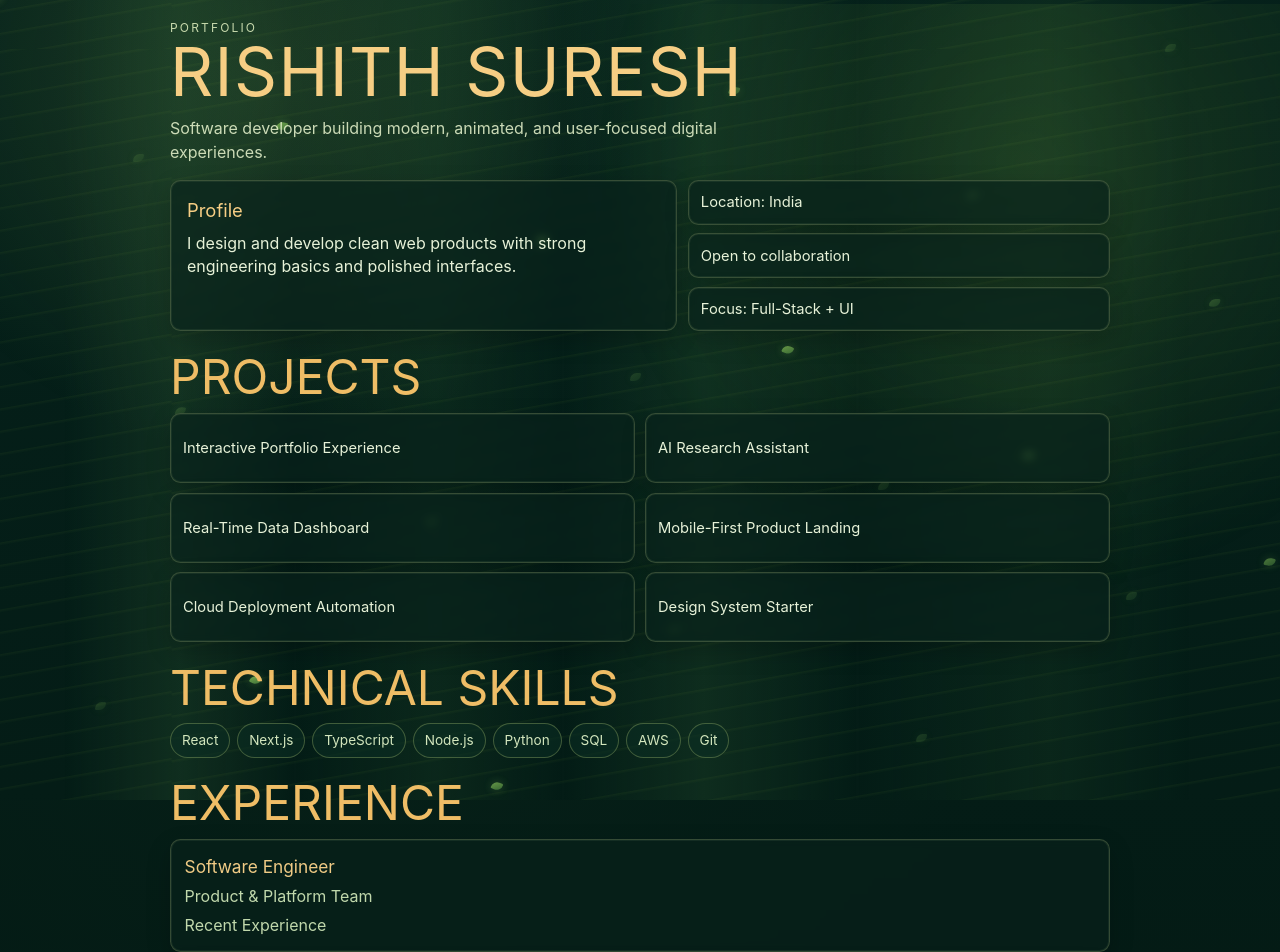
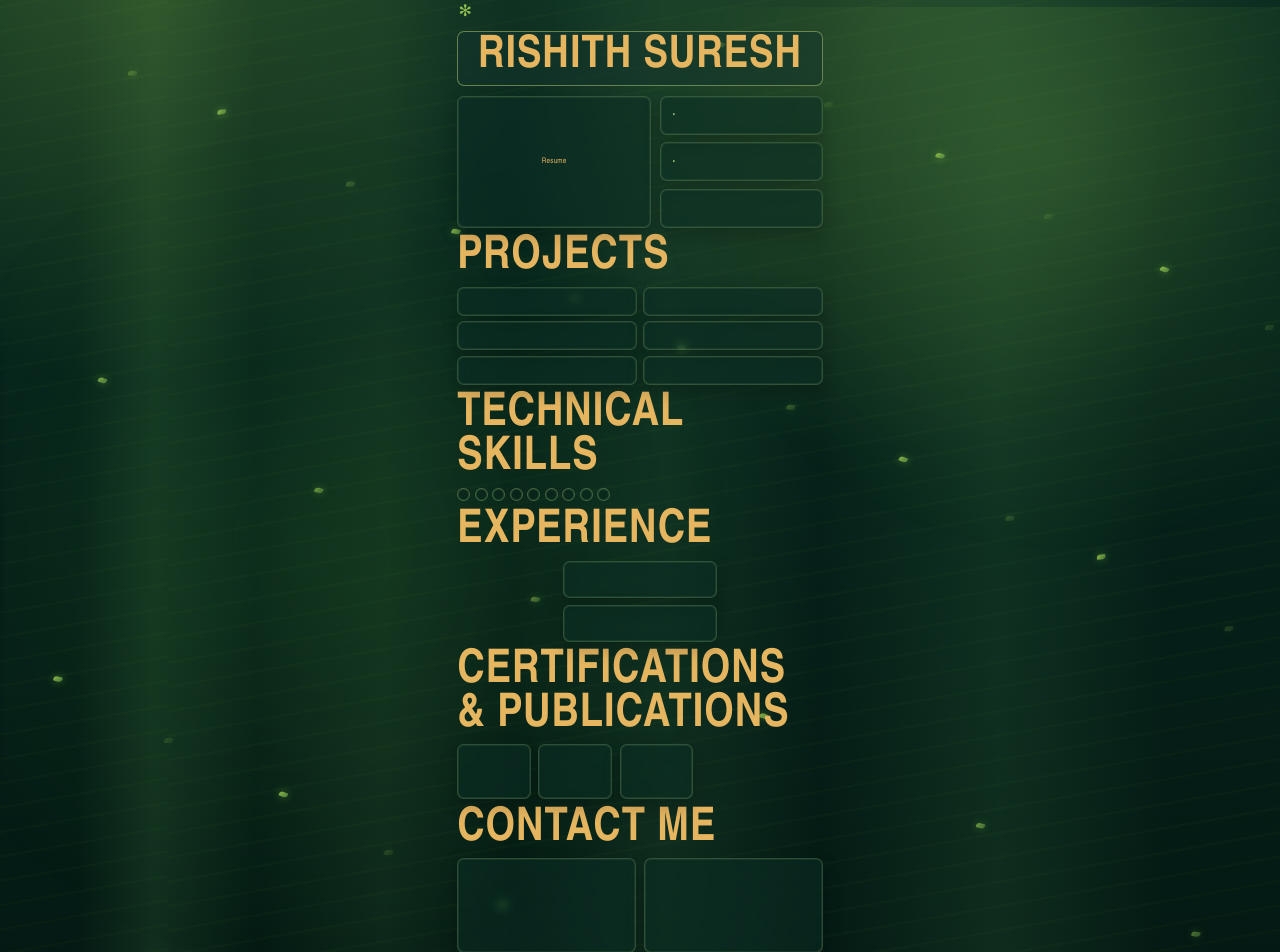
Before and after one commit to RishithSuresh/Portfolio, a Next.js app: page / in a window 1280 px wide. Shown: the top 952 px of the page. Built offline with nearby package versions, Linux system fonts and the light colour scheme.

Commit message:
feat: restyle homepage structure to match provided reference
Agent-Logs-Url: https://github.com/RishithSuresh/Portfolio/sessions/00f1c4b5-6831-4ee9-88f2-c230822538ca

Co-authored-by: RishithSuresh <143060476+RishithSuresh@users.noreply.github.com>

```diff
--- a/src/app/globals.css
+++ b/src/app/globals.css
@@ -1,12 +1,11 @@
 @import "tailwindcss";
 
 :root {
-  --bg: #051e18;
-  --bg-deep: #031712;
-  --gold: #efbd66;
-  --gold-soft: #f6ce84;
-  --text: #e7f2d8;
-  --card-border: rgba(199, 213, 142, 0.24);
+  --bg: #041d17;
+  --bg-soft: #0a2a22;
+  --gold: #e5b560;
+  --card-border: rgba(144, 178, 120, 0.28);
+  --card-fill: rgba(11, 45, 36, 0.56);
 }
 
 * {
@@ -20,240 +19,219 @@ body {
 }
 
 body {
-  font-family: Inter, "Segoe UI", Arial, sans-serif;
-  background: radial-gradient(circle at 30% -10%, rgba(77, 131, 67, 0.26), transparent 45%), var(--bg);
-  color: var(--text);
+  font-family: "Arial Narrow", Arial, sans-serif;
+  background: var(--bg);
+  color: #dfe9ca;
 }
 
-.portfolio-root {
+.reference-root {
   position: relative;
   min-height: 100vh;
   overflow: hidden;
-  padding: 1.2rem 0.6rem 2rem;
+  display: flex;
+  justify-content: center;
+  padding: 0;
   background:
-    linear-gradient(180deg, rgba(5, 33, 27, 0.82), rgba(3, 24, 18, 0.95)),
-    linear-gradient(0deg, rgba(11, 56, 42, 0.35), transparent 30%);
+    radial-gradient(circle at 70% 0%, rgba(90, 130, 58, 0.35), transparent 34%),
+    linear-gradient(180deg, rgba(7, 41, 32, 0.96) 0%, rgba(4, 25, 19, 0.98) 100%);
 }
 
-.forest-overlay,
-.fog-glow,
-.wind-lines,
-.leaves-layer {
+.reference-overlay,
+.reference-glow,
+.reference-lines,
+.reference-leaves {
   pointer-events: none;
-  position: fixed;
+  position: absolute;
   inset: 0;
 }
 
-.forest-overlay {
+.reference-overlay {
   z-index: 0;
   background:
-    linear-gradient(90deg, transparent 5%, rgba(45, 88, 52, 0.3) 14%, transparent 23%, rgba(35, 80, 46, 0.22) 34%, transparent 44%, rgba(47, 98, 56, 0.24) 55%, transparent 67%, rgba(34, 79, 45, 0.2) 82%, transparent 93%),
-    radial-gradient(circle at 20% 10%, rgba(111, 151, 72, 0.22), transparent 30%);
-  filter: blur(0.2px);
+    radial-gradient(circle at 10% -5%, rgba(159, 204, 70, 0.25), transparent 28%),
+    linear-gradient(90deg, transparent 6%, rgba(41, 84, 49, 0.35) 12%, transparent 20%, rgba(38, 76, 45, 0.28) 30%, transparent 40%, rgba(42, 89, 54, 0.29) 52%, transparent 64%, rgba(45, 99, 59, 0.25) 78%, transparent 91%);
 }
 
-.fog-glow {
+.reference-glow {
   z-index: 1;
-  background: radial-gradient(circle at 80% 20%, rgba(140, 194, 74, 0.16), transparent 36%);
-  animation: fogFloat 8s ease-in-out infinite alternate;
+  background:
+    radial-gradient(circle at 82% 15%, rgba(140, 194, 74, 0.18), transparent 30%),
+    radial-gradient(circle at 24% 56%, rgba(74, 147, 52, 0.14), transparent 38%);
+  animation: fogFloat 7s ease-in-out infinite alternate;
 }
 
-.wind-lines {
+.reference-lines {
   z-index: 2;
-  opacity: 0.5;
-  background-image: repeating-linear-gradient(170deg, transparent 0, transparent 18px, rgba(145, 185, 62, 0.12) 19px, transparent 22px);
-  animation: windFlow 14s linear infinite;
+  opacity: 0.34;
+  background-image: repeating-linear-gradient(170deg, transparent 0, transparent 20px, rgba(142, 189, 60, 0.12) 21px, transparent 24px);
+  animation: windFlow 12s linear infinite;
 }
 
-.leaves-layer {
+.reference-leaves {
   z-index: 3;
   overflow: hidden;
 }
 
-.leaf-particle {
+.leaf-dot {
   position: absolute;
-  width: 11px;
-  height: 8px;
-  border-radius: 10px 2px 10px 2px;
-  background: linear-gradient(140deg, #7eb453, #3f7338);
-  box-shadow: 0 0 10px rgba(129, 190, 88, 0.4);
+  width: 9px;
+  height: 5px;
+  border-radius: 8px 2px 8px 2px;
+  background: linear-gradient(120deg, #9fcb4e, #52853f);
+  box-shadow: 0 0 8px rgba(139, 200, 77, 0.55);
 }
 
-.content {
+.reference-content {
   position: relative;
   z-index: 10;
-  width: min(940px, 100%);
-  margin: 0 auto;
+  width: min(375px, 100%);
+  min-height: 100vh;
+  padding: 0.3rem 0.3rem 1.1rem;
   display: grid;
-  gap: 1.35rem;
+  gap: 0.62rem;
 }
 
-.hero-section h1 {
+.logo-mark {
   margin: 0;
-  font-size: clamp(2.1rem, 7.4vw, 4.2rem);
-  letter-spacing: 0.02em;
-  line-height: 1.03;
-  color: var(--gold-soft);
+  font-size: 1rem;
+  color: #90bb4f;
+  line-height: 1;
+  padding-left: 0.08rem;
 }
 
-.tag {
-  margin: 0;
-  letter-spacing: 0.18em;
-  color: rgba(227, 242, 194, 0.86);
-  font-size: 0.75rem;
+.name-shell {
+  border: 1px solid rgba(166, 188, 109, 0.58);
+  border-radius: 0.45rem;
+  background: rgba(20, 52, 44, 0.52);
+  padding: 0.34rem 0.2rem;
 }
 
-.hero-copy {
-  margin-top: 0.6rem;
-  margin-bottom: 0;
-  max-width: 58ch;
-  color: rgba(223, 236, 198, 0.9);
+.name-shell h1 {
+  margin: 0;
+  text-align: center;
+  color: var(--gold);
+  font-size: 2.8rem;
+  line-height: 0.94;
+  letter-spacing: 0.02em;
+  font-weight: 700;
 }
 
-.hero-grid {
-  margin-top: 1rem;
+.intro-shell {
   display: grid;
-  grid-template-columns: 1.2fr 1fr;
-  gap: 0.7rem;
-}
-
-.compact-stack {
-  display: grid;
+  grid-template-columns: 1fr 0.84fr;
   gap: 0.55rem;
 }
 
-.glass-card {
+.ref-card {
   border: 1px solid var(--card-border);
-  border-radius: 0.65rem;
-  background: rgba(9, 34, 28, 0.64);
-  box-shadow: inset 0 0 0 1px rgba(122, 159, 109, 0.12), 0 9px 24px rgba(0, 0, 0, 0.2);
+  border-radius: 0.42rem;
+  background: var(--card-fill);
+  box-shadow: inset 0 0 0 1px rgba(159, 193, 127, 0.1), 0 7px 18px rgba(0, 0, 0, 0.22);
   backdrop-filter: blur(4px);
 }
 
-.intro-card {
-  padding: 1rem;
+.resume-card {
+  min-height: 132px;
+  display: grid;
+  place-items: center;
+  color: var(--gold);
+  font-size: 0.48rem;
+  letter-spacing: 0.03em;
 }
 
-.intro-card h2 {
-  margin: 0;
-  color: var(--gold-soft);
-  font-size: 1.15rem;
+.quick-cards {
+  display: grid;
+  gap: 0.45rem;
 }
 
-.intro-card p {
-  margin: 0.45rem 0 0;
-  line-height: 1.45;
+.quick-card {
+  min-height: 28px;
+  color: #96b966;
+  display: flex;
+  align-items: center;
+  padding-left: 0.7rem;
+  font-size: 1.1rem;
 }
 
-.mini-card {
-  padding: 0.64rem 0.75rem;
-  font-size: 0.92rem;
+.reference-section {
+  display: grid;
+  gap: 0.35rem;
 }
 
-.section-title {
+.reference-title {
   margin: 0;
   color: var(--gold);
-  font-size: clamp(1.95rem, 5.8vw, 3rem);
-  line-height: 0.98;
+  font-size: clamp(1.12rem, 9vw, 2.9rem);
+  line-height: 0.94;
+  font-weight: 700;
+  letter-spacing: 0.02em;
 }
 
-.grid-2 {
-  margin-top: 0.8rem;
+.project-grid {
   display: grid;
   grid-template-columns: repeat(2, minmax(0, 1fr));
-  gap: 0.62rem;
+  gap: 0.34rem;
 }
 
 .project-card {
-  min-height: 70px;
-  padding: 0.75rem;
-  font-size: 0.92rem;
-  display: flex;
-  align-items: center;
+  min-height: 29px;
 }
 
-.skills-wrap {
-  margin-top: 0.75rem;
+.skills-row {
+  padding-top: 0.05rem;
   display: flex;
-  flex-wrap: wrap;
-  gap: 0.44rem;
+  gap: 0.28rem;
+  flex-wrap: nowrap;
 }
 
-.skill-chip {
-  border: 1px solid rgba(183, 204, 119, 0.32);
+.skill-orb {
+  width: 13px;
+  height: 13px;
   border-radius: 999px;
-  padding: 0.38rem 0.68rem;
-  background: rgba(11, 45, 35, 0.58);
-  color: #d3e6bd;
-  font-size: 0.85rem;
+  border: 1px solid rgba(150, 183, 122, 0.45);
+  background: rgba(6, 35, 26, 0.5);
+  box-shadow: inset 0 0 0 1px rgba(65, 104, 58, 0.3);
 }
 
-.experience-list {
-  margin-top: 0.8rem;
+.experience-shell {
   display: grid;
-  gap: 0.6rem;
+  justify-items: center;
+  gap: 0.38rem;
+  padding-top: 0.08rem;
 }
 
 .experience-card {
-  padding: 0.85rem;
+  width: 42%;
+  min-height: 37px;
 }
 
-.experience-card h3 {
-  margin: 0;
-  color: #f0cb85;
-  font-size: 1.08rem;
+.cert-grid {
+  display: grid;
+  grid-template-columns: repeat(3, minmax(0, 1fr));
+  gap: 0.46rem;
+  max-width: 236px;
 }
 
-.experience-card p,
-.experience-card span {
-  margin: 0.3rem 0 0;
-  color: rgba(213, 236, 189, 0.9);
-  display: block;
-}
-
-.grid-3 {
-  margin-top: 0.8rem;
-  display: grid;
-  grid-template-columns: repeat(3, minmax(0, 1fr));
-  gap: 0.62rem;
-}
-
-.cert-card {
-  min-height: 86px;
-  padding: 0.75rem;
-  display: flex;
-  align-items: center;
-  justify-content: center;
-  text-align: center;
-  font-size: 0.9rem;
+.certificate-card {
+  min-height: 55px;
 }
 
 .contact-grid {
-  margin-top: 0.8rem;
   display: grid;
   grid-template-columns: repeat(2, minmax(0, 1fr));
-  gap: 0.62rem;
+  gap: 0.52rem;
 }
 
 .contact-card {
-  min-height: 92px;
-  display: grid;
-  place-items: center;
-  color: var(--gold-soft);
-  text-decoration: none;
-  font-weight: 600;
-}
-
-.contact-card:hover {
-  border-color: rgba(229, 191, 113, 0.46);
+  min-height: 95px;
 }
 
 @keyframes fogFloat {
   from {
-    transform: translateY(-0.8%) translateX(-0.4%);
+    transform: translateY(-0.7%) translateX(-0.5%);
   }
   to {
-    transform: translateY(0.8%) translateX(0.5%);
+    transform: translateY(0.9%) translateX(0.4%);
   }
 }
 
@@ -262,16 +240,13 @@ body {
     background-position: 0 0;
   }
   to {
-    background-position: 420px 120px;
+    background-position: 360px 120px;
   }
 }
 
-@media (max-width: 680px) {
-  .hero-grid,
-  .grid-2,
-  .grid-3,
-  .contact-grid {
-    grid-template-columns: 1fr;
+@media (max-width: 400px) {
+  .name-shell h1 {
+    font-size: 2.3rem;
   }
 }
 
--- a/src/app/page.tsx
+++ b/src/app/page.tsx
@@ -3,79 +3,44 @@
 import { motion, useReducedMotion } from "framer-motion";
 import { useMemo } from "react";
 
-const projects = [
-  "Interactive Portfolio Experience",
-  "AI Research Assistant",
-  "Real-Time Data Dashboard",
-  "Mobile-First Product Landing",
-  "Cloud Deployment Automation",
-  "Design System Starter",
-];
-
-const technicalSkills = [
-  "React",
-  "Next.js",
-  "TypeScript",
-  "Node.js",
-  "Python",
-  "SQL",
-  "AWS",
-  "Git",
-];
-
-const experiences = [
-  {
-    role: "Software Engineer",
-    company: "Product & Platform Team",
-    period: "Recent Experience",
-  },
-  {
-    role: "Frontend Developer",
-    company: "Web Experience Projects",
-    period: "Previous Role",
-  },
-];
-
-const certificates = [
-  "Cloud Fundamentals",
-  "Modern Web Development",
-  "AI & Data Foundations",
-];
+const projects = Array.from({ length: 6 }, (_, id) => id);
+const skills = Array.from({ length: 9 }, (_, id) => id);
+const certificates = Array.from({ length: 3 }, (_, id) => id);
 
 export default function Home() {
   const reduceMotion = useReducedMotion();
   const leaves = useMemo(
     () =>
-      Array.from({ length: 22 }, (_, id) => ({
+      Array.from({ length: 30 }, (_, id) => ({
         id,
-        top: `${(id * 13.7) % 100}%`,
-        left: `${(id * 19.4) % 100}%`,
-        delay: id * 0.4,
-        duration: 10 + (id % 6) * 2.2,
+        top: `${(id * 11.5) % 100}%`,
+        left: `${(id * 17.2) % 100}%`,
+        delay: id * 0.22,
+        duration: 8 + (id % 5) * 1.8,
       })),
     [],
   );
 
   return (
-    <div className="portfolio-root">
-      <div className="forest-overlay" />
-      <div className="fog-glow" />
-      <div className="wind-lines" />
+    <div className="reference-root">
+      <div className="reference-overlay" />
+      <div className="reference-glow" />
+      <div className="reference-lines" />
 
-      <div className="leaves-layer" aria-hidden>
+      <div className="reference-leaves" aria-hidden>
         {leaves.map((leaf) => (
           <motion.span
             key={leaf.id}
-            className="leaf-particle"
+            className="leaf-dot"
             style={{ top: leaf.top, left: leaf.left }}
             animate={
               reduceMotion
                 ? undefined
                 : {
-                    x: [0, 40, -18, 30],
-                    y: [0, 18, -12, 8],
-                    rotate: [0, 24, -20, 16],
-                    opacity: [0.2, 0.95, 0.9, 0.2],
+                    x: [0, 18, -10, 24],
+                    y: [0, 10, -7, 5],
+                    rotate: [0, 22, -14, 17],
+                    opacity: [0.18, 0.88, 0.85, 0.15],
                   }
             }
             transition={{
@@ -88,80 +53,62 @@ export default function Home() {
         ))}
       </div>
 
-      <main className="content">
-        <section className="hero-section">
-          <p className="tag">PORTFOLIO</p>
+      <main className="reference-content">
+        <p className="logo-mark">✻</p>
+
+        <section className="name-shell">
           <h1>RISHITH SURESH</h1>
-          <p className="hero-copy">Software developer building modern, animated, and user-focused digital experiences.</p>
+        </section>
 
-          <div className="hero-grid">
-            <article className="glass-card intro-card">
-              <h2>Profile</h2>
-              <p>I design and develop clean web products with strong engineering basics and polished interfaces.</p>
-            </article>
-            <div className="compact-stack">
-              <article className="glass-card mini-card">Location: India</article>
-              <article className="glass-card mini-card">Open to collaboration</article>
-              <article className="glass-card mini-card">Focus: Full-Stack + UI</article>
-            </div>
+        <section className="intro-shell">
+          <article className="ref-card resume-card">Resume</article>
+          <div className="quick-cards">
+            <article className="ref-card quick-card">·</article>
+            <article className="ref-card quick-card">·</article>
+            <article className="ref-card quick-card" />
           </div>
         </section>
 
-        <section>
-          <h2 className="section-title">PROJECTS</h2>
-          <div className="grid-2">
+        <section className="reference-section">
+          <h2 className="reference-title">PROJECTS</h2>
+          <div className="project-grid">
             {projects.map((project) => (
-              <article key={project} className="glass-card project-card">
-                {project}
-              </article>
+              <article key={project} className="ref-card project-card" />
             ))}
           </div>
         </section>
 
-        <section>
-          <h2 className="section-title">TECHNICAL SKILLS</h2>
-          <div className="skills-wrap">
-            {technicalSkills.map((skill) => (
-              <span key={skill} className="skill-chip">
-                {skill}
-              </span>
+        <section className="reference-section">
+          <h2 className="reference-title">TECHNICAL SKILLS</h2>
+          <div className="skills-row">
+            {skills.map((skill) => (
+              <span key={skill} className="skill-orb" />
             ))}
           </div>
         </section>
 
-        <section>
-          <h2 className="section-title">EXPERIENCE</h2>
-          <div className="experience-list">
-            {experiences.map((item) => (
-              <article key={item.role} className="glass-card experience-card">
-                <h3>{item.role}</h3>
-                <p>{item.company}</p>
-                <span>{item.period}</span>
-              </article>
+        <section className="reference-section">
+          <h2 className="reference-title">EXPERIENCE</h2>
+          <div className="experience-shell">
+            <article className="ref-card experience-card" />
+            <article className="ref-card experience-card" />
+          </div>
+        </section>
+
+        <section className="reference-section">
+          <h2 className="reference-title">CERTIFICATIONS &amp; PUBLICATIONS</h2>
+          <div className="cert-grid">
+            {certificates.map((certificate) => (
+              <article key={certificate} className="ref-card certificate-card" />
             ))}
           </div>
         </section>
 
-        <section>
-          <h2 className="section-title">CERTIFICATIONS &amp; PUBLICATIONS</h2>
-          <div className="grid-3">
-            {certificates.map((entry) => (
-              <article key={entry} className="glass-card cert-card">
-                {entry}
-              </article>
-            ))}
-          </div>
-        </section>
-
-        <section>
-          <h2 className="section-title">CONTACT ME</h2>
+        <section className="reference-section">
+          <h2 className="reference-title">CONTACT ME</h2>
           <div className="contact-grid">
-            <a className="glass-card contact-card" href="mailto:rishith@example.com">
-              Email
-            </a>
-            <a className="glass-card contact-card" href="https://www.linkedin.com" target="_blank" rel="noreferrer">
-              LinkedIn
-            </a>
+            <article className="ref-card contact-card" />
+            <article className="ref-card contact-card" />
           </div>
         </section>
       </main>
```
